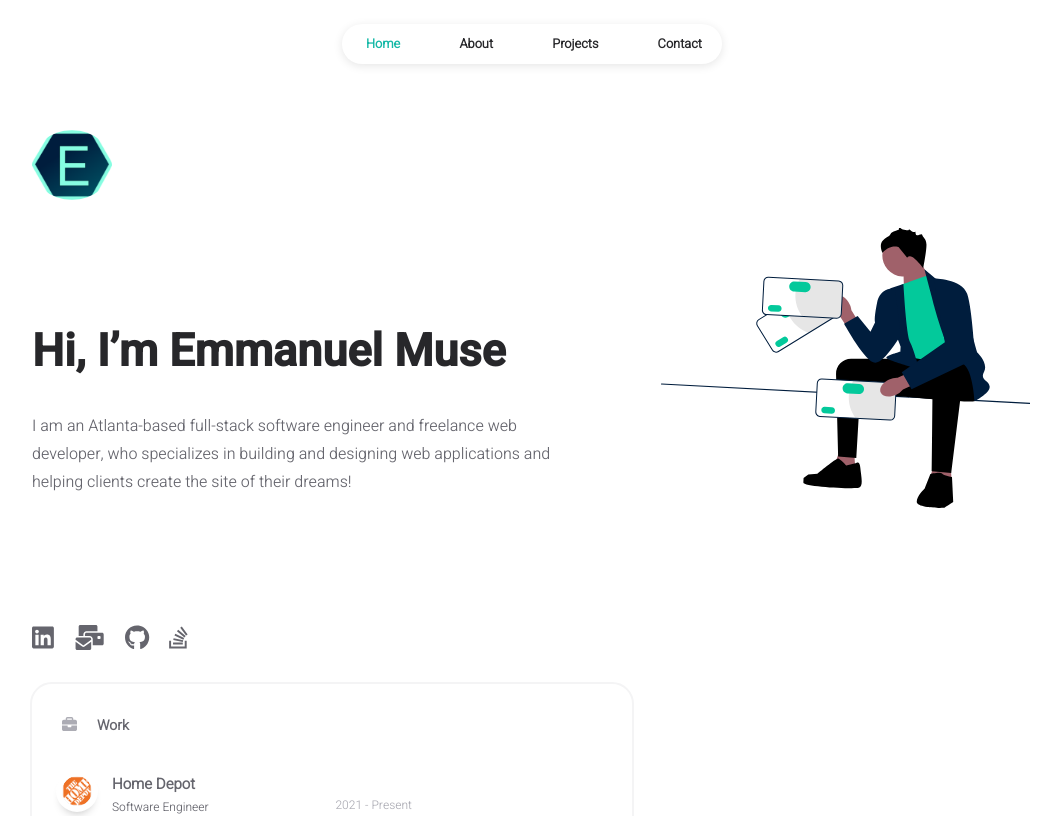
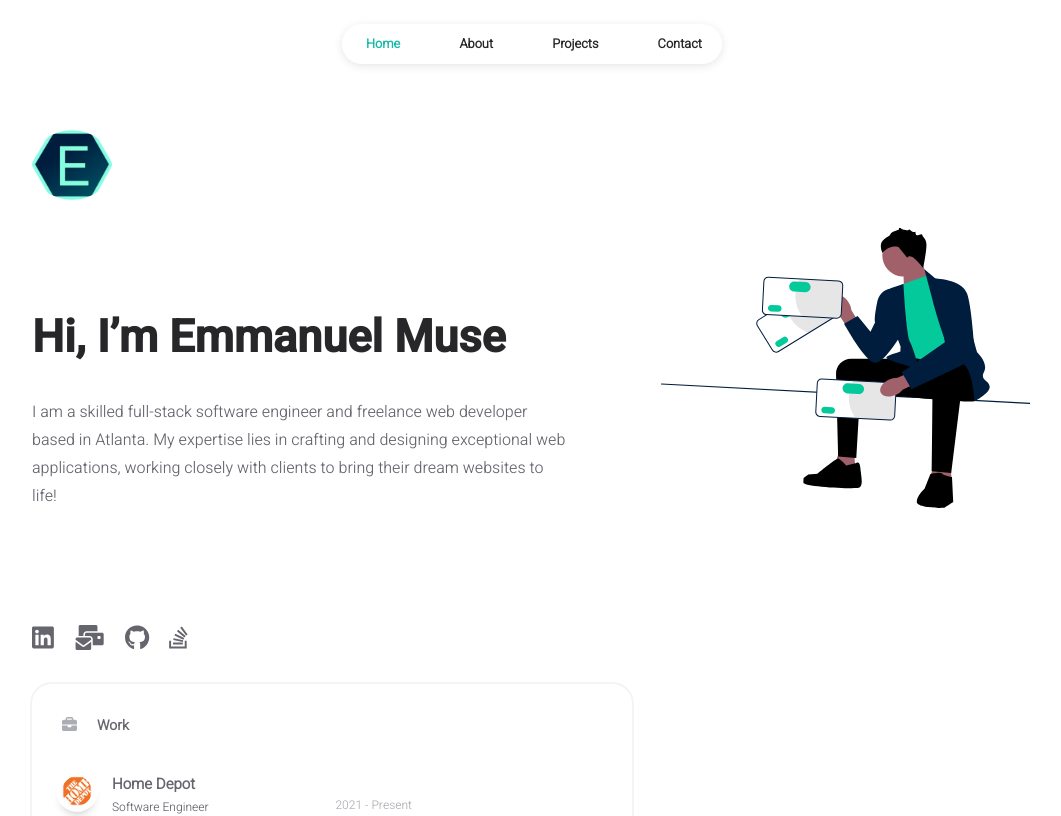
Before and after one commit to emoose1/portfolio, a React (Create React App) app: page / in a window 1280 px wide. Shown: the top 816 px of the page, without its empty margins (108-1169 px from the left). Built offline with nearby package versions, Linux system fonts and the light colour scheme.

Commit message:
rephrasing sections

```diff
--- a/src/data/user.js
+++ b/src/data/user.js
@@ -16,11 +16,11 @@ const INFO = {
 	homepage: {
 		title: "Hi, I’m Emmanuel Muse",
 		description:
-			"I am an Atlanta-based full-stack software engineer and freelance web developer, who specializes in building and designing web applications and helping clients create the site of their dreams!",
+			"I am a skilled full-stack software engineer and freelance web developer based in Atlanta. My expertise lies in crafting and designing exceptional web applications, working closely with clients to bring their dream websites to life!",
 	},
 
 	about: {
-		title: "I like to make things for the internet.",
+		title: "I create digital solutions for the online world.",
 		description:
 			"I've worked on a variety of projects over the years and I'm proud of the progress I've made. Many of these projects are open-source and available for others to explore and contribute to. If you're interested in any of the projects I've worked on, please feel free to check out the code and suggest any improvements or enhancements you might have in mind. Collaborating with others is a great way to learn and grow, and I'm always open to new ideas and feedback.",
 	},
```
